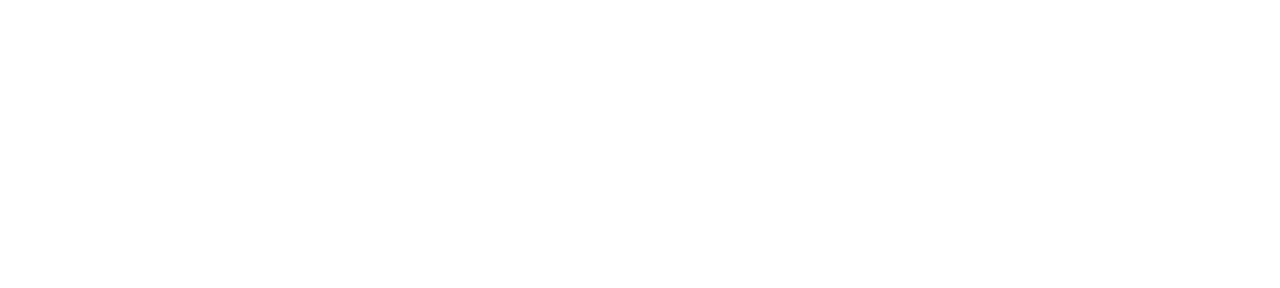
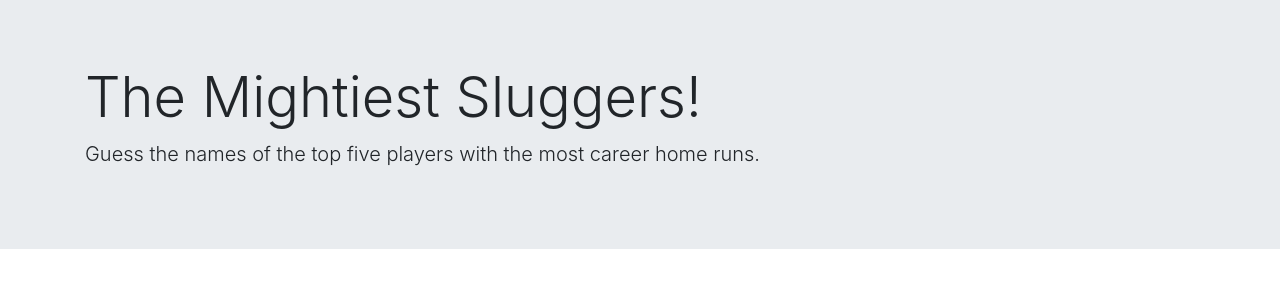
Before and after one commit to joseferreira5/word-guess, a plain HTML site: page index.html in a window 1280 px wide. Drawn offline with nearby package versions, Linux system fonts and the light colour scheme.

Commit message:
added initial html and readme content

```diff
--- a/index.html
+++ b/index.html
@@ -5,10 +5,17 @@
     <meta name="viewport" content="width=device-width, initial-scale=1.0">
     <meta http-equiv="X-UA-Compatible" content="ie=edge">
     <title>Word Guess</title>
+    <link rel="stylesheet" href="https://stackpath.bootstrapcdn.com/bootstrap/4.3.1/css/bootstrap.min.css" integrity="sha384-ggOyR0iXCbMQv3Xipma34MD+dH/1fQ784/j6cY/iJTQUOhcWr7x9JvoRxT2MZw1T" crossorigin="anonymous">
     <link href="style.css" type="text/css" rel="stylesheet">
     <script src="logic.js"></script>
 </head>
 <body>
+  <div class="jumbotron jumbotron-fluid">
+    <div class="container">
+      <h1 class="display-4">The Mightiest Sluggers!</h1>
+      <p class="lead">Guess the names of the top five players with the most career home runs.</p>
+    </div>
+  </div>
   <div id="puzzle-state"></div>
   <div id="wrong-guesses"></div>
   <div id="guesses-left"></div>
```
Also changed, not shown: 1 other file.
